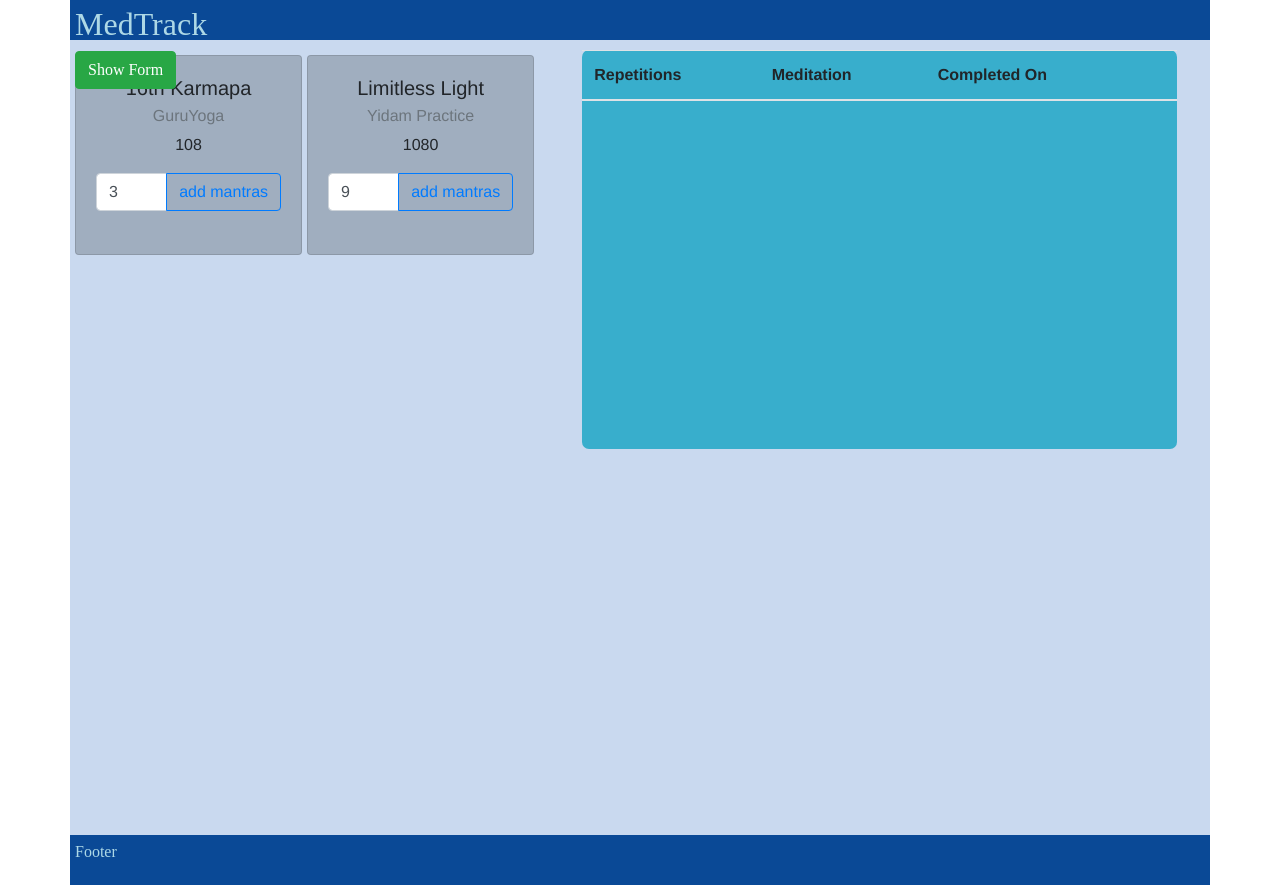
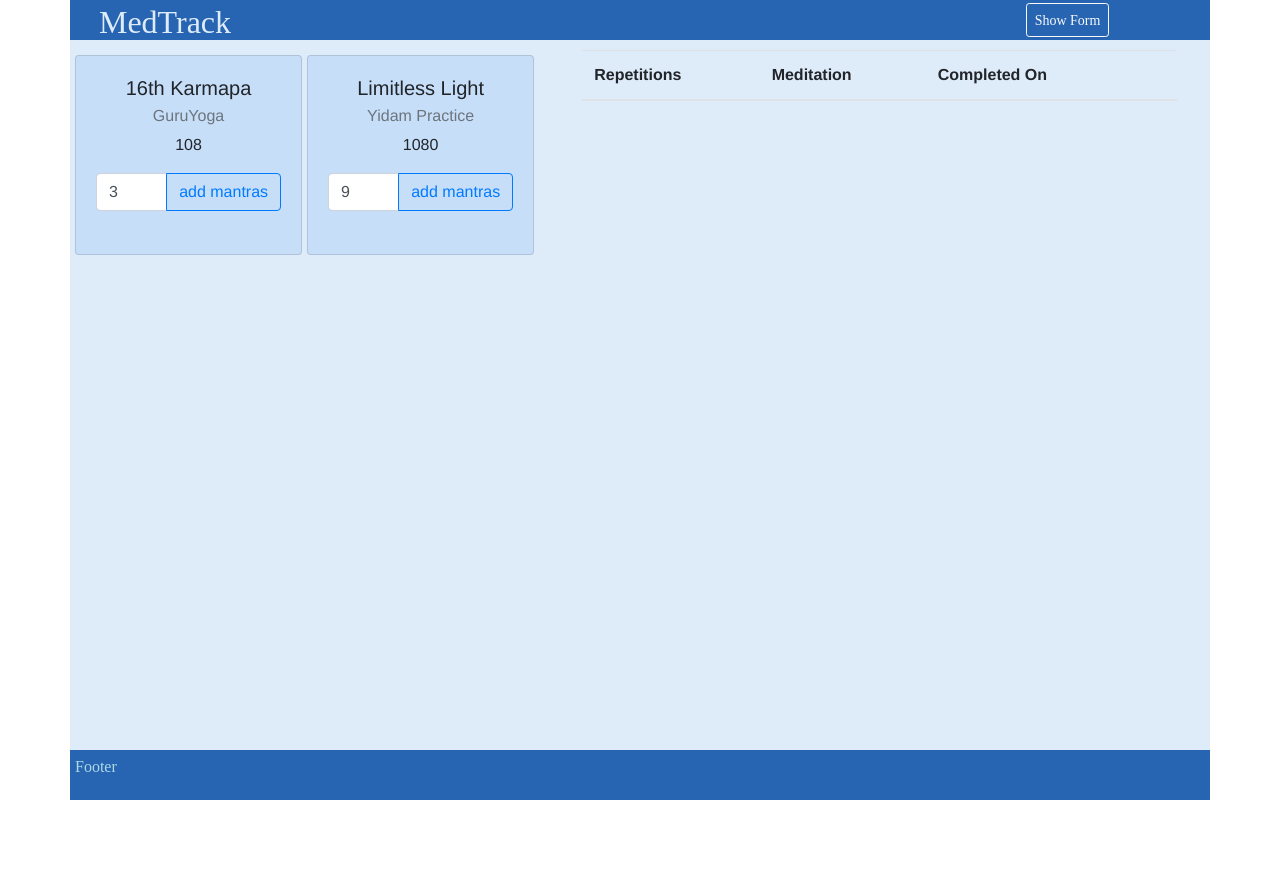
Before and after one commit to Adash/medtrack2, a React (Create React App) app: page / in a window 1280 px wide. After the commit the page ends 800 px from the top, so only its background shows below. Built offline with nearby package versions, Linux system fonts and the light colour scheme.

Commit message:
changed color scheme

```diff
--- a/src/App.css
+++ b/src/App.css
@@ -5,18 +5,24 @@
 .header {
   grid-area: hd;
   font-family:futura;
-  background-color: rgb(10, 73, 150);
-  color: lightblue;
+  background-color: #2765B2;
+  color: #DEEBF9;
   width: 100%;
   z-index: 4;
-  padding: 5px;
+  padding-top: 3px;
+  padding-bottom: 3px;
+  display: grid;
+  grid-template-columns: repeat(12, 1fr);
+  grid-template-rows: 34px;
+  grid-template-areas: "lg lg . . . . . . . . nvbt .";
+  justify-items: center;
 }
 
 .medbox {
   grid-area: mb;
   display: grid;
   grid-template-columns: 1fr 1fr;
-  grid-template-rows: 200px 200px;
+  grid-template-rows: repeat(auto-fill, 200px);
   grid-gap: 5px;
   padding: 5px;
   justify-items: right;
@@ -26,23 +32,32 @@
   grid-area: li;
   width: 90%;
   padding: 10px;
-  background-color: #38AECC;
+  /* background-color: #38AECC; */
   border-radius: 7px;
 }
 
 .medform {
-  grid-area: mf;
   padding: 10px;
   width: 97%;
-  background-color: #D6E9FF;
+  background-color: #2765B2;
+  color: #DEEBF9;
   border-radius: 7px;
+  /* related to popping up */
   z-index: 9;
+  position: fixed;
+  width: 230px;
+  height: 325px;
+  top: 46px;
+  right: -844px;
+  left: 0;
+
+  margin: auto;
 }
 
 .footer {
   grid-area: ft;
   font-family:futura;
-  background-color: rgb(10, 73, 150);
+  background-color: #2765B2;
   color: lightblue;
   width: 100%;
   z-index: 4;
@@ -50,22 +65,23 @@
 }
 
 .medcard {
-  background-color: #A0AEBF;
+  background-color: #C7DEF9;
   width: 100%;
 }
 
 .container {
   width: 100%;
   height: 100%;
+  min-height: 800px;
   display: grid;
-  background: #C9D9EF;
+  /* background: #C9D9EF; */
+  background-color: #DEEBF9;
   padding: 0px;
   grid-template-columns: repeat(12, 1fr);
-  grid-template-rows: 40px auto 350px 50px;
+  grid-template-rows: 40px auto 50px;
   grid-template-areas:
     "hd hd hd hd hd hd hd hd hd hd hd hd"
     "mb mb mb mb mb li li li li li li li"
-    "mf mf mf mf . . . . . . . . "
     "ft ft ft ft ft ft ft ft ft ft ft ft"
   ;
   grid-gap: 10px;
@@ -74,3 +90,13 @@
 
 
 /* additional stuff to be exported */
+
+/* header stuff */
+
+.navbutton {
+  grid-area: nvbt;
+}
+
+.logo {
+  grid-area: lg;
+}
--- a/src/App.js
+++ b/src/App.js
@@ -100,10 +100,10 @@ class App extends Component {
     return (
       <div className="App container">
         <header className="header">
-        <h2>MedTrack</h2>
+        <h2 className="logo">MedTrack</h2>
         <button
           type="button"
-          class="btn btn-success"
+          className="btn btn-outline-light btn-sm navbutton"
           onClick={ this.toggleForm }
         >
           { this.state.showForm ? "Hide": "Show" } Form
--- a/src/DisplayHistory.js
+++ b/src/DisplayHistory.js
@@ -14,7 +14,7 @@ class DisplayHistory extends Component {
           <td>{ meditationName }</td>
           <td>{ date }</td>
           <td><button
-            className='btn btn-sm btn-light'
+            className='btn btn-sm btn-outline-danger'
             onClick={ ()=> this.props.removeLine( entryNo ) }
           > remove
           </button>
```
